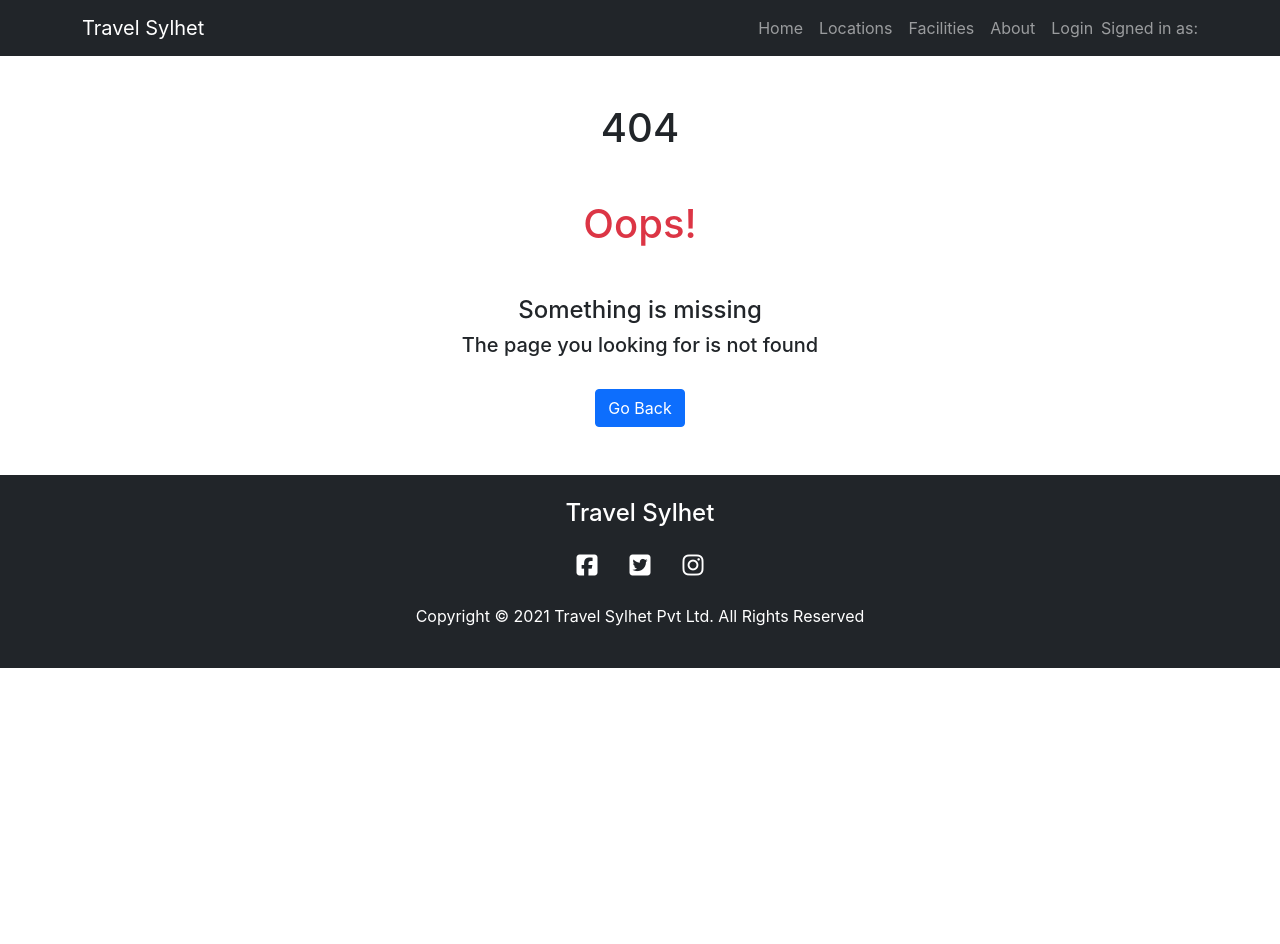
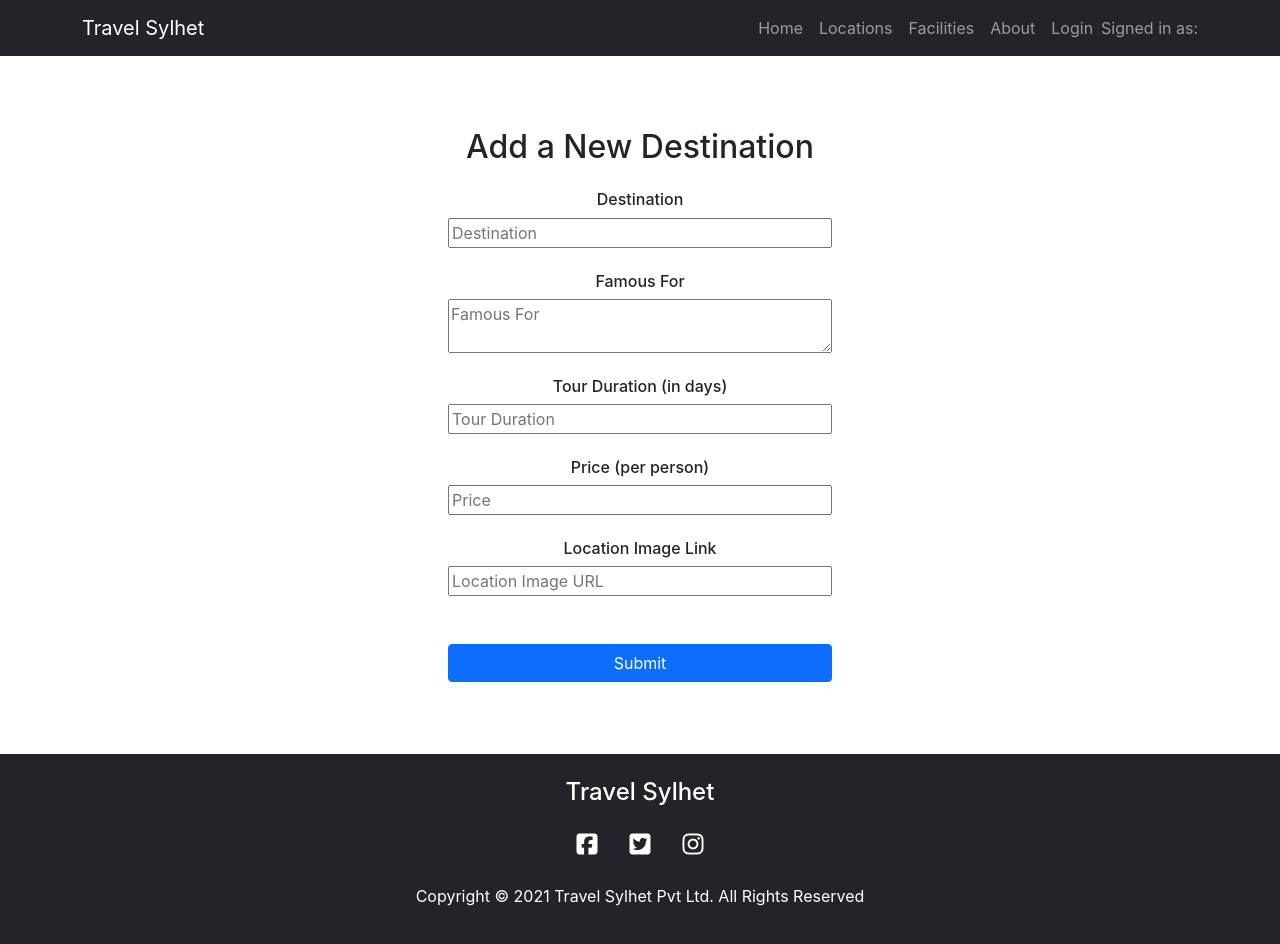
Before and after one commit to rezbd/travel-sylhet-client-side, a React (Create React App) app: page /addService in a window 1280 px wide. Shown: the top 944 px of the page. Before the commit the page ends 800 px from the top, so only its background shows below. Built offline with nearby package versions, Linux system fonts and the light colour scheme; no server answers.

Commit message:
added form for add a new destination

```diff
--- a/package.json
+++ b/package.json
@@ -6,11 +6,13 @@
     "@testing-library/jest-dom": "^5.11.4",
     "@testing-library/react": "^11.1.0",
     "@testing-library/user-event": "^12.1.10",
+    "axios": "^0.24.0",
     "bootstrap": "^5.1.3",
     "firebase": "^9.2.0",
     "react": "^17.0.2",
     "react-bootstrap": "^2.0.0-rc.1",
     "react-dom": "^17.0.2",
+    "react-hook-form": "^7.18.0",
     "react-router-dom": "^5.3.0",
     "react-router-hash-link": "^2.4.3",
     "react-scripts": "4.0.3",
--- a/src/App.js
+++ b/src/App.js
@@ -12,6 +12,7 @@ import Footer from './Pages/Shared/Footer/Footer';
 import AuthProvider from './contexts/AuthProvider';
 import PrivateRoute from './Pages/Login/PrivateRoute/PrivateRoute';
 import Booking from './Pages/Booking/Booking/Booking';
+import AddService from './Pages/AddService/AddService';
 
 function App() {
   return (
@@ -32,6 +33,9 @@ function App() {
             <PrivateRoute path="/booking/:serviceId">
               <Booking></Booking>
             </PrivateRoute>
+            <Route path="/addService">
+              <AddService></AddService>
+            </Route>
             <Route path="*">
               <Error></Error>
             </Route>
--- /dev/null
+++ b/src/Pages/AddService/AddService.css
@@ -0,0 +1,7 @@
+.add-destination{
+    display: flex;
+    flex-direction: column;
+    width: 30%;
+    margin-left: auto;
+    margin-right: auto;
+}
--- /dev/null
+++ b/src/Pages/AddService/AddService.js
@@ -0,0 +1,37 @@
+import React from 'react';
+import { useForm } from "react-hook-form";
+import './AddService.css';
+
+const AddService = () => {
+    const { register, handleSubmit } = useForm();
+    const onSubmit = data => {
+        console.log(data)
+    }
+
+    return (
+        <div className="my-5 py-4">
+            <h2 className="mb-4">Add a New Destination</h2>
+            <form className="add-destination" onSubmit={handleSubmit(onSubmit)}>
+                <h6>Destination</h6>
+                <input {...register("destination", { required: true, maxLength: 20 })} placeholder="Destination" />
+                <br />
+                <h6>Famous For</h6>
+                <textarea {...register("bestFor")} placeholder="Famous For" />
+                <br />
+                <h6>Tour Duration (in days)</h6>
+                <input type="number" {...register("duration")} placeholder="Tour Duration" />
+                <br />
+                <h6>Price (per person)</h6>
+                <input type="number" {...register("cost")} placeholder="Price" />
+                <br />
+                <h6>Location Image Link</h6>
+                <input {...register("img")} placeholder="Location Image URL" />
+                <br />
+                <br />
+                <input className="btn btn-primary" type="submit" />
+            </form>
+        </div>
+    );
+};
+
+export default AddService;
--- a/src/Pages/Home/Service/Service.js
+++ b/src/Pages/Home/Service/Service.js
@@ -10,8 +10,8 @@ const Service = ({ service }) => {
             <h2>{destination}</h2>
             <h6>{bestFor}</h6>
             <p>{description}</p>
-            <h6>{duration}</h6>
-            <h5>Package Price: {cost} /person</h5>
+            <h6>Tour Duration: {duration} day</h6>
+            <h5>Price: BDT {cost} /person</h5>
             <Link to={`/booking/${id}`}>
                 <button>Book Now</button>
             </Link>
--- a/src/Pages/Home/Services/Services.js
+++ b/src/Pages/Home/Services/Services.js
@@ -11,12 +11,15 @@ const Services = () => {
     }, [])
 
     return (
-        <div id="locations" className="service-container">
-            {
-                services.map(service => <Service key={service.id} service={service}>
+        <div id="locations">
+            <h2>Destinations</h2>
+            <div className="service-container">
+                {
+                    services.map(service => <Service key={service.id} service={service}>
 
-                </Service>)
-            }
+                    </Service>)
+                }
+            </div>
         </div>
     );
 };
```
Also changed, not shown: public/fakeData.json (+15 -16 lines), 2 other files (tests, documents, lock files or other folders).
